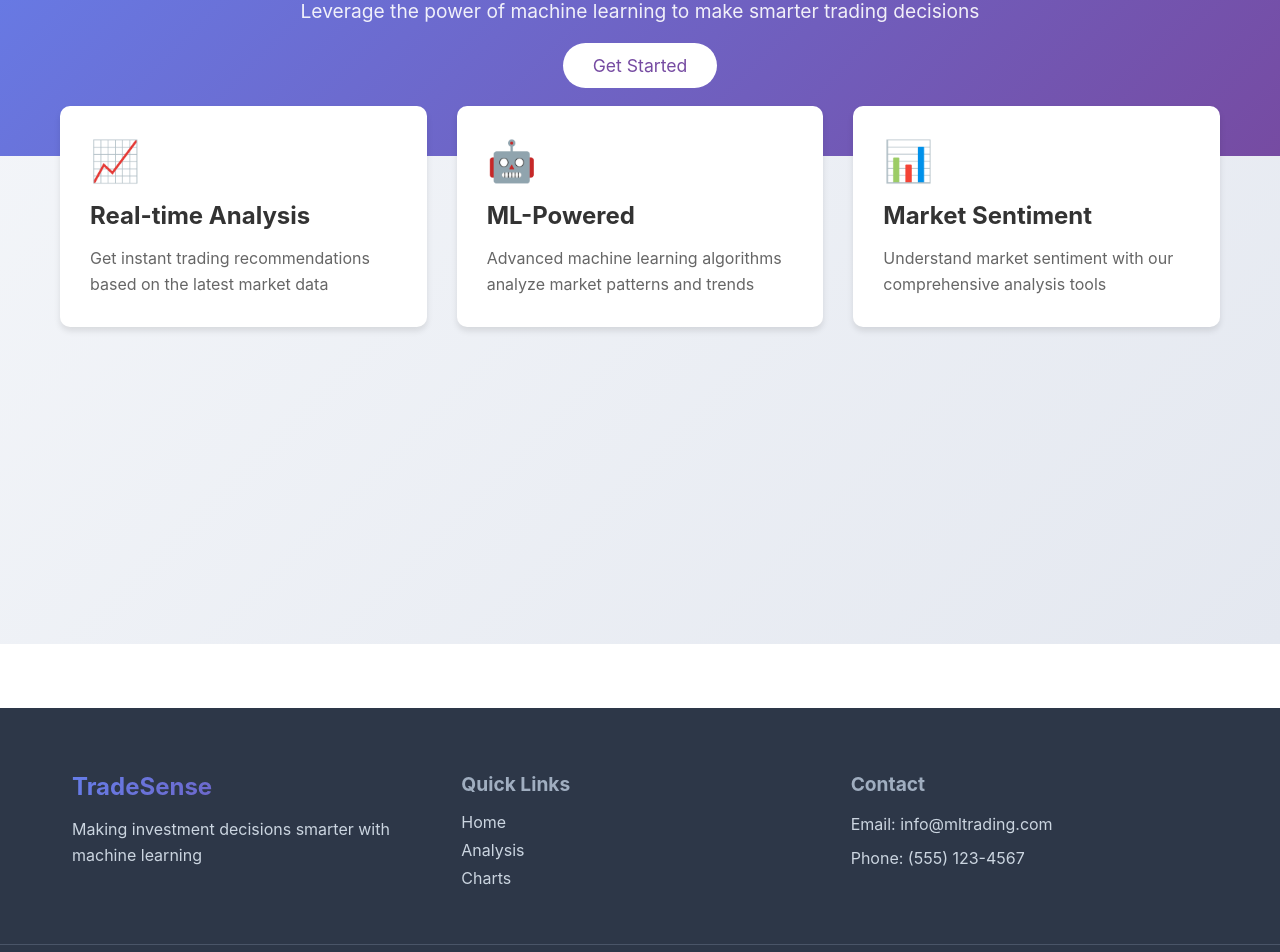
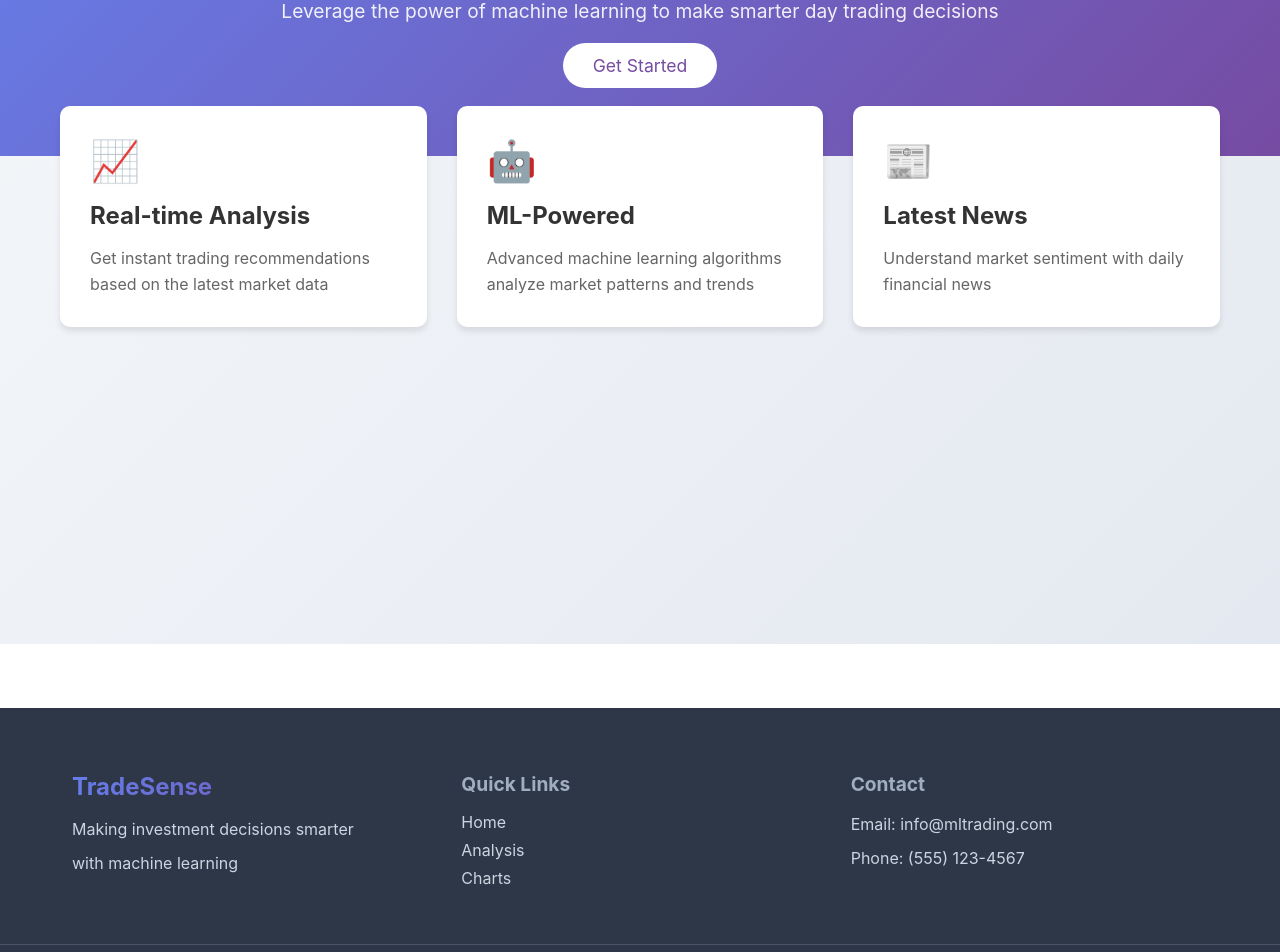
Before and after one commit to kevin1285/MLStockPrediction, a Vue app in the folder frontend/: page / in a window 1280 px wide. Shown: the part 220-1172 px from the top of the page. Built offline with nearby package versions, Linux system fonts and the light colour scheme.

Commit message:
small ui changes

```diff
--- a/frontend/src/components/Footer.vue
+++ b/frontend/src/components/Footer.vue
@@ -3,7 +3,8 @@
     <div class="footer-content">
       <div class="footer-section">
         <h3>TradeSense</h3>
-        <p>Making investment decisions smarter with machine learning</p>
+        <p>Making investment decisions smarter</p>
+        <p>with machine learning</p>
       </div>
 
       <div class="footer-section">
--- a/frontend/src/pages/Home.vue
+++ b/frontend/src/pages/Home.vue
@@ -2,7 +2,7 @@
   <div class="home">
     <section class="hero">
       <h1>Welcome to TradeSense</h1>
-      <p>Leverage the power of machine learning to make smarter trading decisions</p>
+      <p>Leverage the power of machine learning to make smarter day trading decisions</p>
       <router-link class="cta-button" to="/analysis">Get Started</router-link>
     </section>
 
@@ -20,9 +20,9 @@
       </div>
 
       <div class="feature-card">
-        <div class="icon">📊</div>
-        <h3>Market Sentiment</h3>
-        <p>Understand market sentiment with our comprehensive analysis tools</p>
+        <div class="icon">📰</div>
+        <h3>Latest News</h3>
+        <p>Understand market sentiment with daily financial news</p>
       </div>
     </section>
   </div>
--- a/frontend/src/pages/StockChart.vue
+++ b/frontend/src/pages/StockChart.vue
@@ -14,11 +14,11 @@
             placeholder="Enter ticker"
             @keyup.enter="updateChart"
           >
-          <button @click="updateChart" class="update-btn">Update Chart</button>
+          <button @click="updateChart" class="update-btn">Generate Chart</button>
         </div>
       </div>
 
-      <div class="tradingview-widget-container">
+      <div v-if="ticker" class="tradingview-widget-container">
         <div id="tradingview_chart"></div>
       </div>
     </section>
@@ -28,7 +28,7 @@
 <script setup>
 import { ref, onMounted, watch } from 'vue'
 
-const ticker = ref('AAPL') // Default ticker
+const ticker = ref('');
 
 const initTradingViewWidget = () => {
   const script = document.createElement('script')
@@ -65,10 +65,6 @@ const updateChart = () => {
     initTradingViewWidget()
   }
 }
-
-onMounted(() => {
-  initTradingViewWidget()
-})
 
 watch(ticker, () => {
   if (ticker.value) {
```
